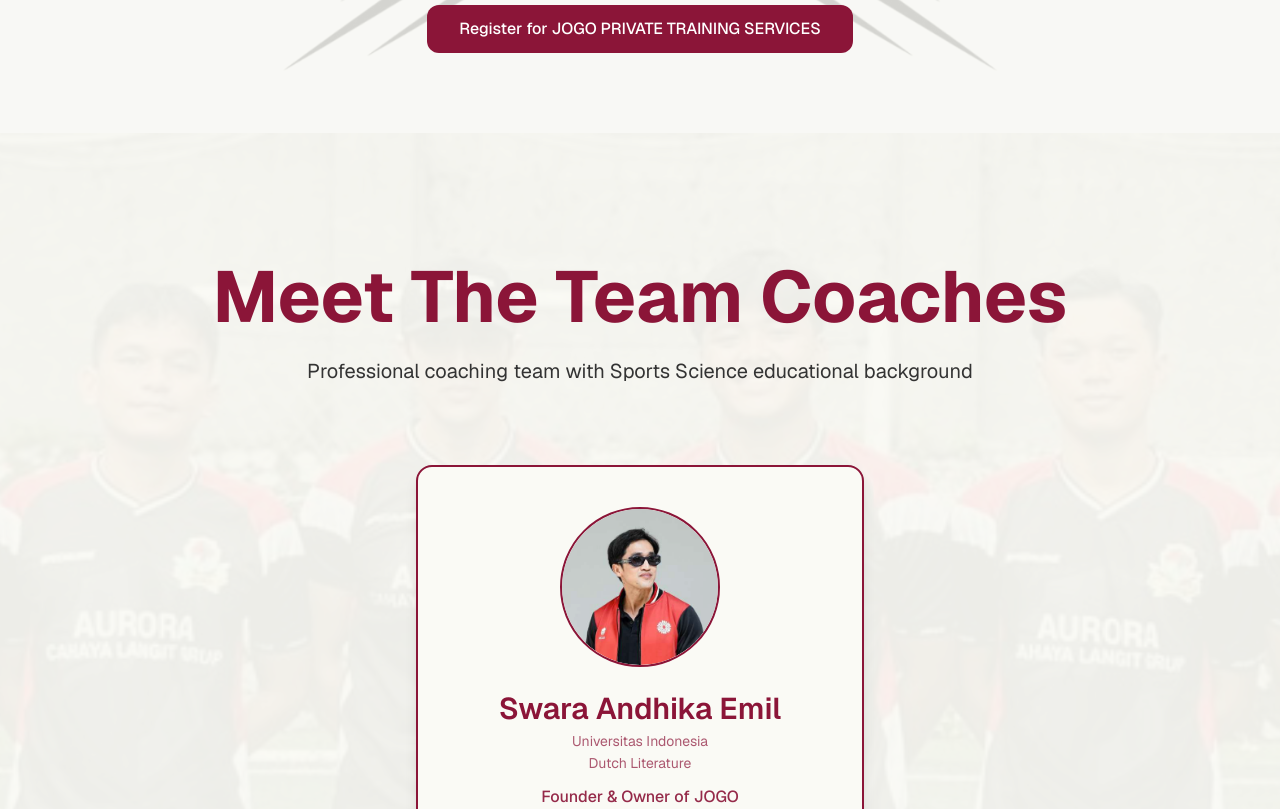
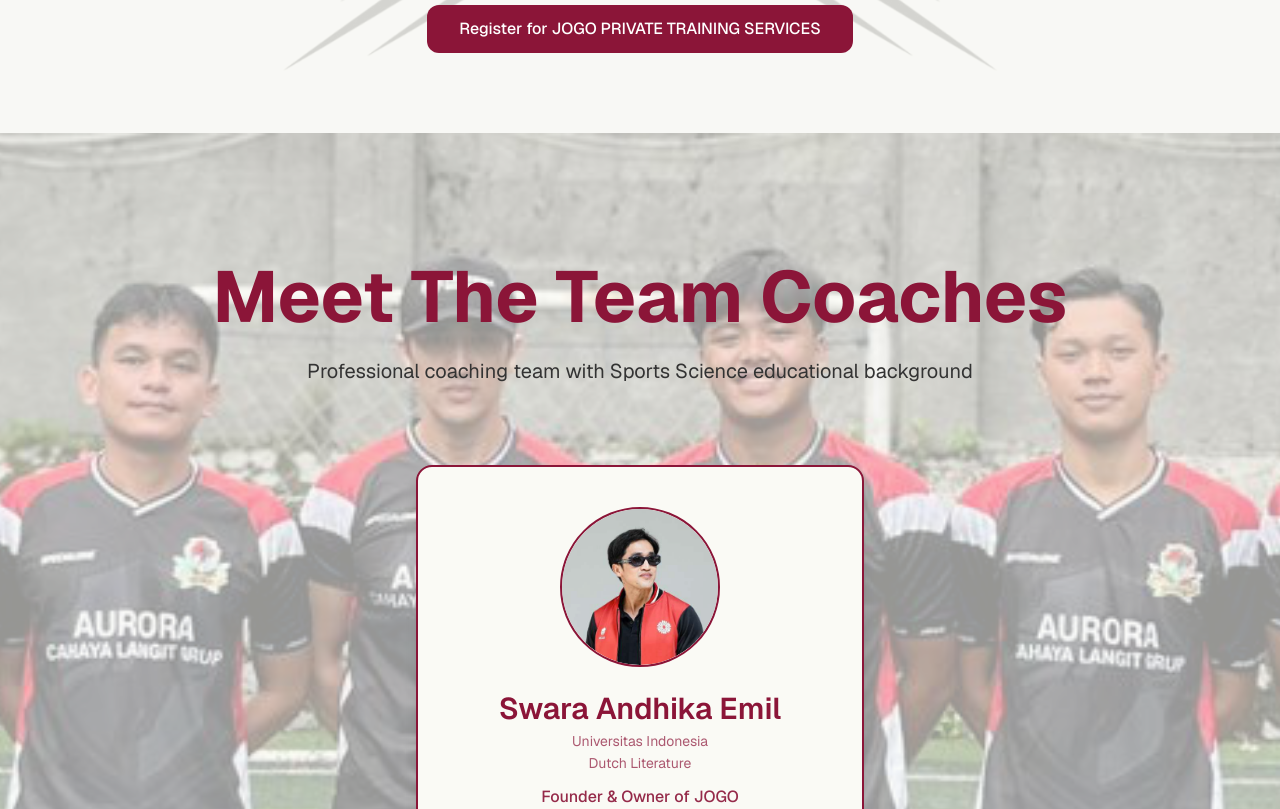
Before and after one commit to DrRhea/badailautasmara-web, a Next.js app: page / in a window 1280 px wide. Shown: the part 4011-4820 px from the top of the page. Built offline with nearby package versions, Linux system fonts and the light colour scheme.

Commit message:
Update overlay opacity di section Meet The Team Coaches

```diff
--- a/src/components/CoachesSection.tsx
+++ b/src/components/CoachesSection.tsx
@@ -90,7 +90,7 @@
           priority
         />
         {/* Overlay untuk readability */}
-        <div className="absolute inset-0" style={{ backgroundColor: 'rgba(250, 250, 245, 0.95)' }}></div>
+        <div className="absolute inset-0" style={{ backgroundColor: 'rgba(250, 250, 245, 0.6)' }}></div>
       </div>
 
       <div className="relative z-10 max-w-7xl mx-auto px-4 sm:px-6 lg:px-8">
```
